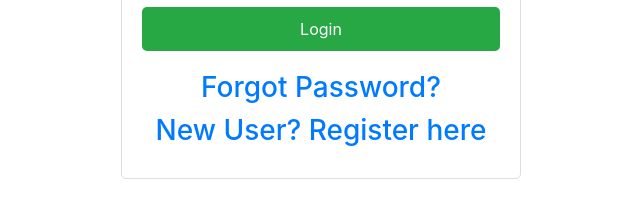
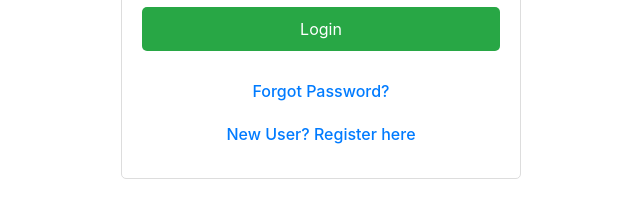
Before and after one commit to Sellva3009/Healthcare, a React (Create React App) app: page /login in a window 1280 px wide. Shown: the part 385-582 px from the top of the page, without its empty margins (319-959 px from the left). Built offline with nearby package versions, Linux system fonts and the light colour scheme.

Commit message:
Added font size for forgot password

```diff
--- a/src/components/login/Login.js
+++ b/src/components/login/Login.js
@@ -106,6 +106,7 @@ const styles = {
   error: {
     color: "red",
     marginBottom: "15px",
+    fontSize: "14px",
   },
   loginText: {
     marginTop: "20px",
@@ -116,6 +117,7 @@ const styles = {
   linkText: {
     color: "#007bff",
     textDecoration: "none",
+    fontSize: "16px",
   },
 };
 
```
